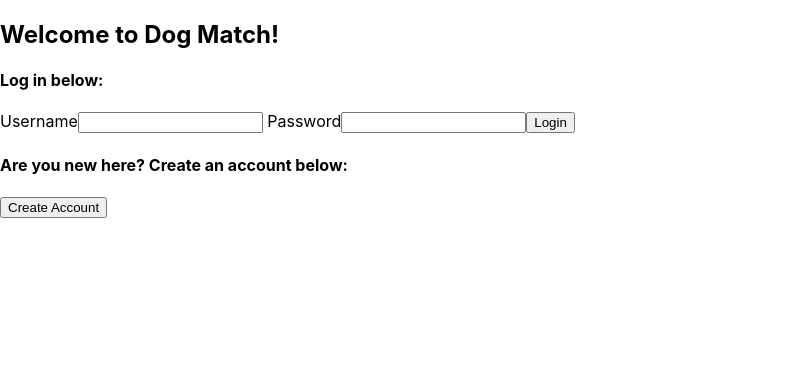
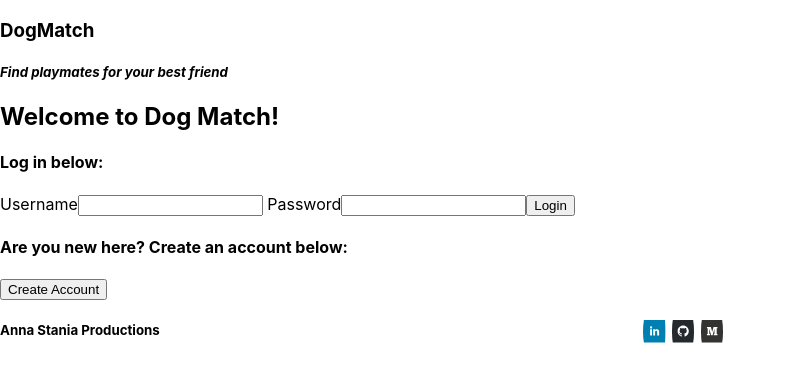
Before and after one commit to astania/dog-match-backend, a React (Create React App) app in the folder client/: page / in a window 1280 px wide. Shown: the top 382 px of the page, without its empty margins (0-786 px from the left). Built offline with nearby package versions, Linux system fonts and the light colour scheme; no server answers.

Commit message:
add preliminary header and footer

```diff
--- a/client/src/App.js
+++ b/client/src/App.js
@@ -2,6 +2,8 @@ import { useState, useEffect } from "react";
 import { Routes, Route, BrowserRouter } from 'react-router-dom';
 import Login from "./login_components/Login";
 import WelcomePage from "./login_components/WelcomePage";
+import Footer from "./navigation_components/Footer";
+import Header from "./navigation_components/Header";
 
 function App() {
 
@@ -32,12 +34,13 @@ function App() {
 
   return (
     <BrowserRouter>
-
+    <Header />
       <Routes>
         <Route exact path="/" element={ loggedIn ? <WelcomePage user={user} onLogout={onLogout} /> : <Login onLogin={onLogin} /> } />
         <Route exact path="/login" element={ <Login onLogin={onLogin} />} />
         <Route exact path="/testing" element={<h1>Test Route</h1>} />
       </Routes>
+      <Footer />
     </BrowserRouter>
   );
 }
--- /dev/null
+++ b/client/src/navigation_components/Footer.js
@@ -0,0 +1,24 @@
+import React from 'react'
+import { SocialIcon } from 'react-social-icons'
+
+const Footer = () => {
+  return (
+    <div>
+<div>
+            <div className="row" style={{display:"flex", height:"50px", marginBottom:"-50px"}}>
+            <div className="col-6" style={{width:"50%", float: "left"}}>
+                <h5>Anna Stania Productions</h5>
+            </div>
+            <div className="col-6" style={{width:"50%", float: "right"}}>
+                <SocialIcon url="https://www.linkedin.com/in/anna-stania/" style={{width:"1em", margin:".2em", padding:".2em"}} />
+                <SocialIcon url="https://github.com/astania" style={{width:"1em", margin:".2em", padding:".2em"}}/>
+                <SocialIcon url="https://medium.com/@annaestania" style={{width:"1em", margin:".2em", padding:".2em"}}/>
+            </div>
+            </div>
+        </div>
+
+    </div>
+  )
+}
+
+export default Footer
--- /dev/null
+++ b/client/src/navigation_components/Header.js
@@ -0,0 +1,13 @@
+import React from 'react'
+
+const Header = () => {
+  return (
+    <div>
+        <h3>DogMatch</h3>
+        <h5><em>Find playmates for your best friend</em></h5>
+
+    </div>
+  )
+}
+
+export default Header
--- a/package.json
+++ b/package.json
@@ -9,5 +9,8 @@
         "clean": "rm -rf public",
         "deploy": "cp -a client/build/. public/",
         "heroku-postbuild": "npm run clean && npm run build && npm run deploy"
+    },
+    "dependencies": {
+        "react-social-icons": "^5.14.0"
     }
 }
```
Also changed, not shown: client/src/navigation_components/NavBar.js (added, +9 -0 lines), 1 other file (tests, documents, lock files or other folders). Lines whose indentation alone changed are shown as unchanged.
